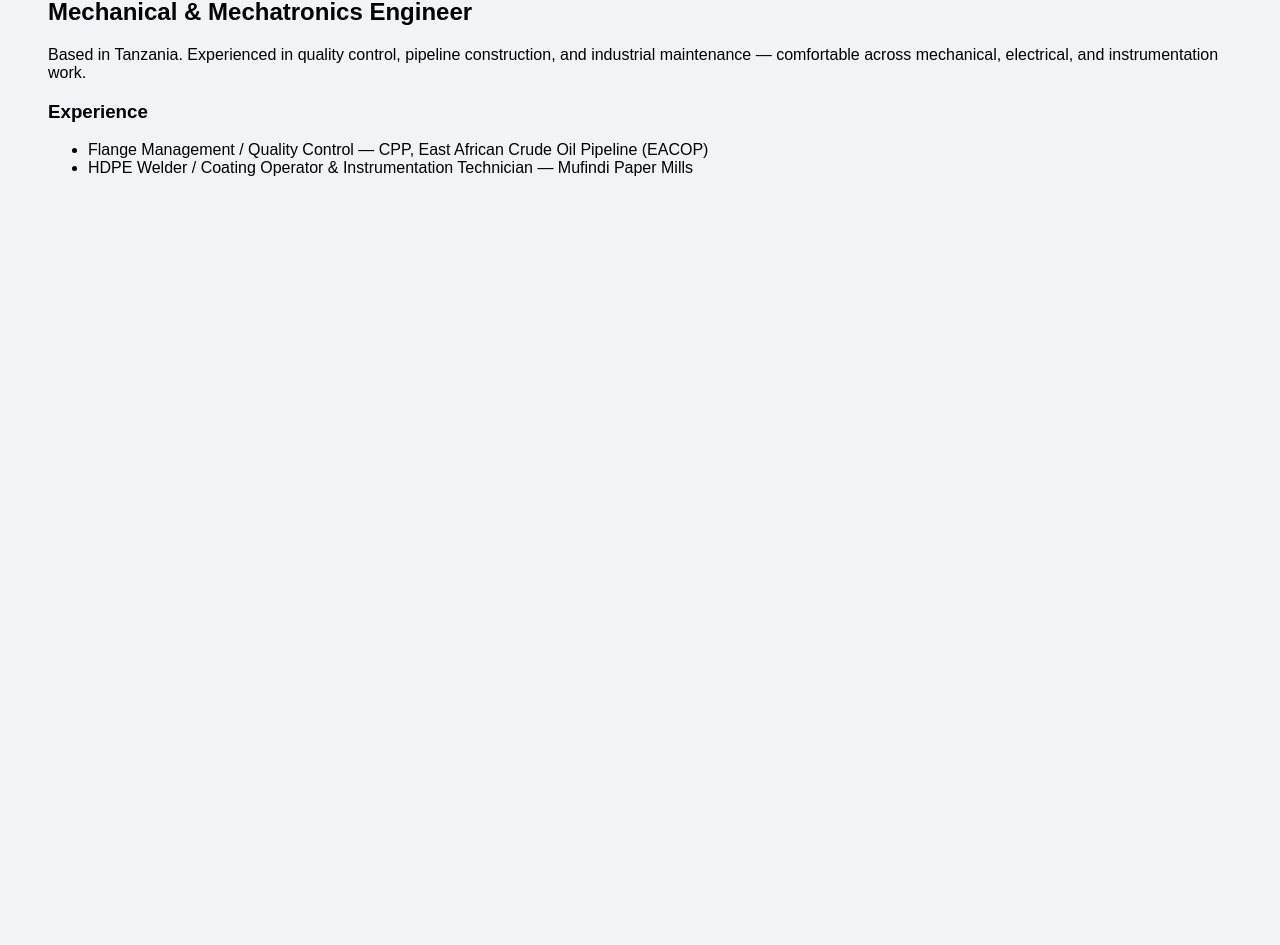
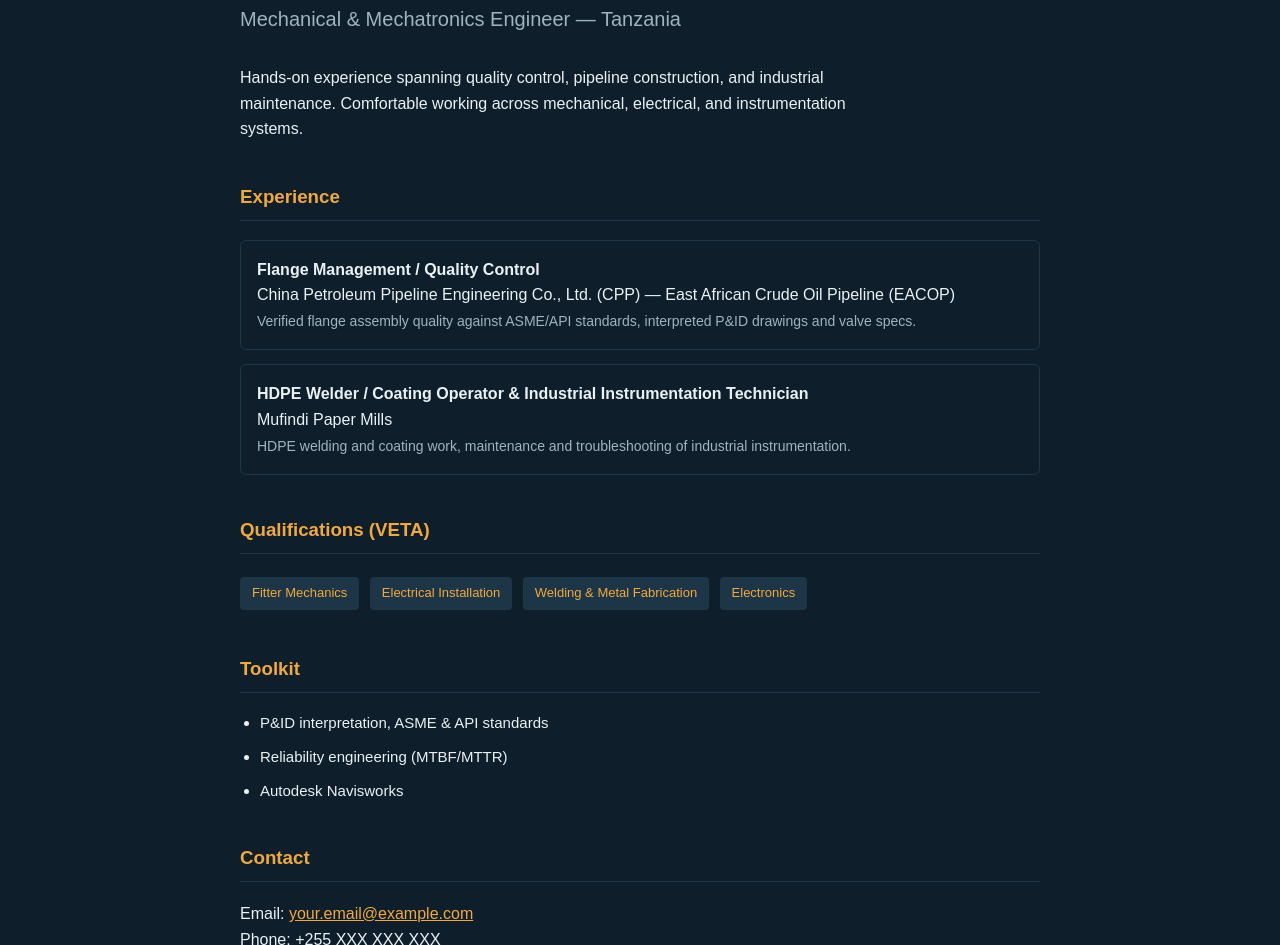
Before and after one commit to Chitanda22/chitanda-henry, a plain HTML site: page index.html in a window 1280 px wide. Shown: the part 130-1075 px from the top of the page. Before the commit the page ends 800 px from the top, so only its background shows below. Drawn offline with Linux system fonts and the light colour scheme.

Commit message:
Update index.html

```diff
--- a/index.html
+++ b/index.html
@@ -1,20 +1,63 @@
 <!DOCTYPE html>
-<html>
+<html lang="en">
 <head>
-<title>Henry - Engineer</title>
+<meta charset="UTF-8">
+<meta name="viewport" content="width=device-width, initial-scale=1.0">
+<title>Henry — Mechanical &amp; Mechatronics Engineer</title>
+<style>
+body{margin:0;background:#0e1f2b;color:#eaf1f4;font-family:Arial,sans-serif;line-height:1.6;}
+.wrap{max-width:800px;margin:0 auto;padding:60px 24px;}
+h1{font-size:42px;margin:0 0 6px;}
+h2{color:#9fb4bf;font-weight:normal;font-size:20px;margin:0 0 30px;}
+h3{color:#f2a93b;border-bottom:1px solid #1c3547;padding-bottom:8px;margin-top:40px;}
+p{font-size:16px;max-width:640px;}
+ul{padding-left:20px;}
+li{margin-bottom:10px;font-size:15px;}
+.card{border:1px solid #1c3547;padding:16px;margin-bottom:14px;border-radius:6px;}
+.tag{display:inline-block;background:#1c3547;color:#f2a93b;padding:6px 12px;border-radius:4px;margin:4px 6px 4px 0;font-size:13px;}
+a{color:#f2a93b;}
+</style>
 </head>
-<body style="background-color: #f0f4f7; font-family: Arial, sans-serif; padding: 40px;">
+<body>
+<div class="wrap">
 
 <h1>Henry</h1>
-<h2>Mechanical & Mechatronics Engineer</h2>
+<h2>Mechanical &amp; Mechatronics Engineer — Tanzania</h2>
 
-<p>Based in Tanzania. Experienced in quality control, pipeline construction, and industrial maintenance — comfortable across mechanical, electrical, and instrumentation work.</p>
+<p>Hands-on experience spanning quality control, pipeline construction, and industrial maintenance. Comfortable working across mechanical, electrical, and instrumentation systems.</p>
 
 <h3>Experience</h3>
+<div class="card">
+  <strong>Flange Management / Quality Control</strong><br>
+  China Petroleum Pipeline Engineering Co., Ltd. (CPP) — East African Crude Oil Pipeline (EACOP)<br>
+  <span style="color:#9fb4bf;font-size:14px;">Verified flange assembly quality against ASME/API standards, interpreted P&amp;ID drawings and valve specs.</span>
+</div>
+<div class="card">
+  <strong>HDPE Welder / Coating Operator &amp; Industrial Instrumentation Technician</strong><br>
+  Mufindi Paper Mills<br>
+  <span style="color:#9fb4bf;font-size:14px;">HDPE welding and coating work, maintenance and troubleshooting of industrial instrumentation.</span>
+</div>
+
+<h3>Qualifications (VETA)</h3>
+<span class="tag">Fitter Mechanics</span>
+<span class="tag">Electrical Installation</span>
+<span class="tag">Welding &amp; Metal Fabrication</span>
+<span class="tag">Electronics</span>
+
+<h3>Toolkit</h3>
 <ul>
-  <li>Flange Management / Quality Control — CPP, East African Crude Oil Pipeline (EACOP)</li>
-  <li>HDPE Welder / Coating Operator & Instrumentation Technician — Mufindi Paper Mills</li>
+  <li>P&amp;ID interpretation, ASME &amp; API standards</li>
+  <li>Reliability engineering (MTBF/MTTR)</li>
+  <li>Autodesk Navisworks</li>
 </ul>
 
+<h3>Contact</h3>
+<p>
+Email: <a href="mailto:your.email@example.com">your.email@example.com</a><br>
+Phone: +255 XXX XXX XXX<br>
+Location: Tanzania
+</p>
+
+</div>
 </body>
 </html>
```
